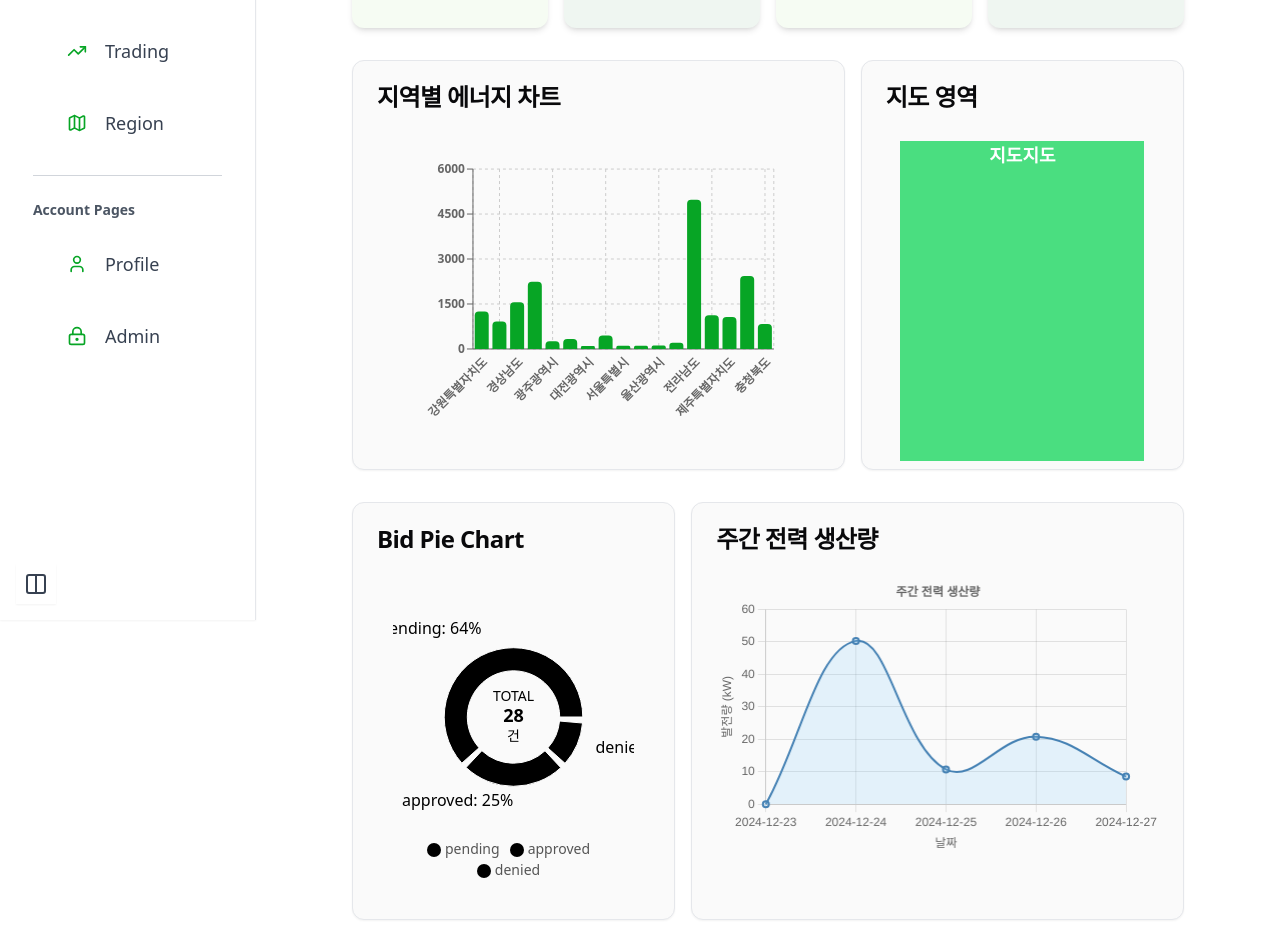
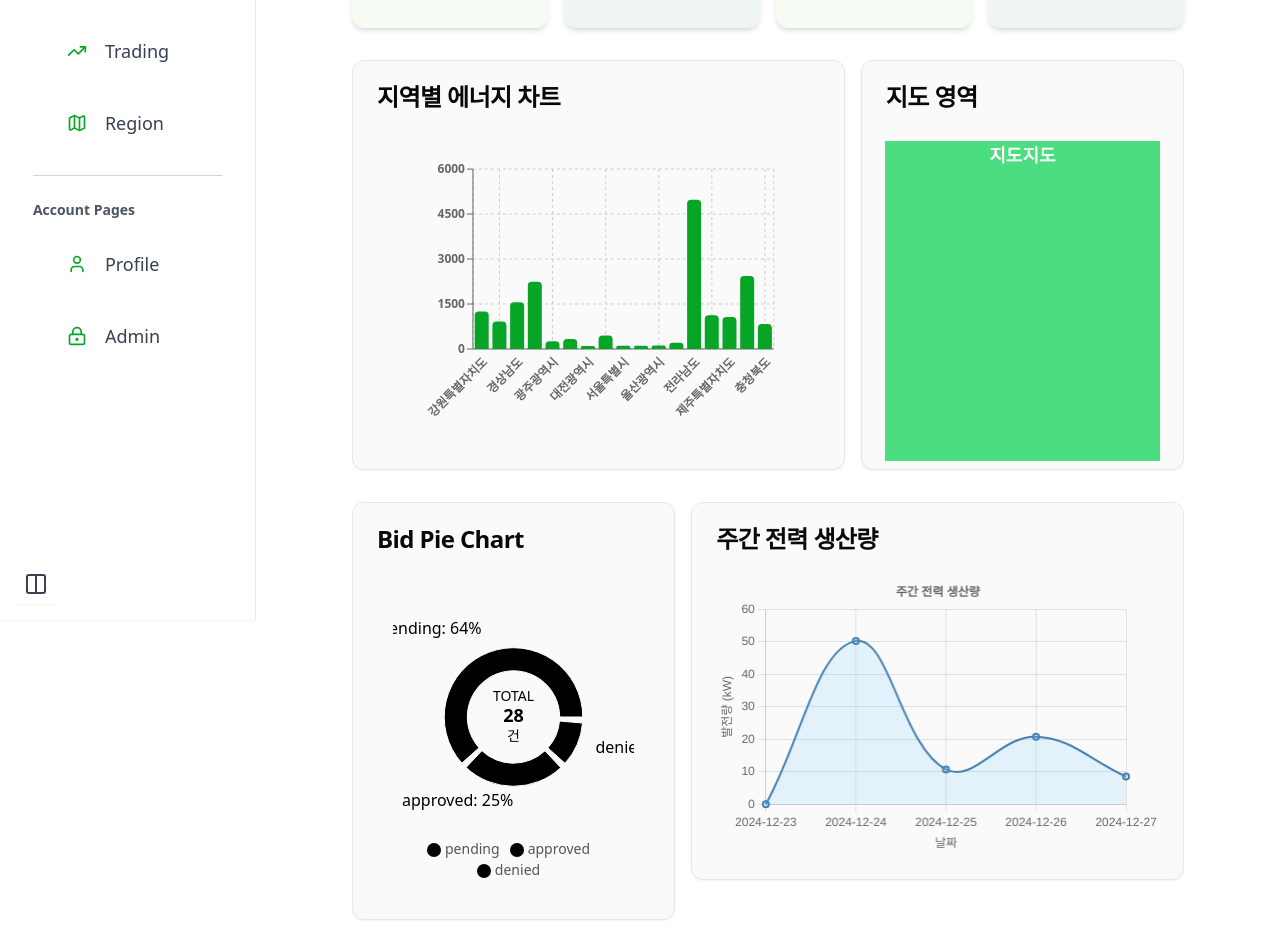
Before and after one commit to turbinecrew/turbin_electrical, a Next.js app: page / in a window 1280 px wide. Shown: the part 180-1132 px from the top of the page. Built offline with nearby package versions, Linux system fonts and the light colour scheme.

Commit message:
⚡️: 메인페이지 차트 2개 카드 컴포넌트 분리 리팩토링

```diff
--- a/src/app/(main)/page.tsx
+++ b/src/app/(main)/page.tsx
@@ -1,3 +1,5 @@
+"use client"
+
 import { MiniCard } from "@/common/components/card"
 import { BidPieChart } from "@/features/realtime/components/chart/bid-pie-chart"
 import WeeklyPowerChart from "@/features/realtime/components/chart/weekly-power-chart"
@@ -47,6 +49,7 @@ export default function Home() {
 
 	return (
 		<div className="mx-[5vw] flex flex-col gap-8 p-8">
+			{/* Mini Cards Section */}
 			<div className="grid grid-cols-4 gap-4">
 				{miniCardDatas.map((item, idx) => (
 					<MiniCard
@@ -62,21 +65,16 @@ export default function Home() {
 			</div>
 
 			<div className="grid grid-cols-5 gap-4">
-				<Card className="col-span-3">
-					<CardHeader>
-						<CardTitle>지역별 에너지 차트</CardTitle>
-					</CardHeader>
-					<CardContent>
-						<RegionalEnergyChart />
-					</CardContent>
-				</Card>
+				<div className="col-span-3">
+					<RegionalEnergyChart />
+				</div>
 
-				<Card className="col-span-2 items-center justify-center">
+				<Card className="col-span-2">
 					<CardHeader>
 						<CardTitle>지도 영역</CardTitle>
 					</CardHeader>
 					<CardContent className="flex items-center justify-center p-2">
-						<div className="h-[40vh] w-[80%] bg-green-400 text-center text-lg font-bold text-white">
+						<div className="h-[40vh] w-[90%] bg-green-400 text-center text-lg font-bold text-white">
 							지도지도
 						</div>
 					</CardContent>
@@ -93,14 +91,9 @@ export default function Home() {
 					</CardContent>
 				</Card>
 
-				<Card className="col-span-3">
-					<CardHeader>
-						<CardTitle>주간 전력 생산량</CardTitle>
-					</CardHeader>
-					<CardContent>
-						<WeeklyPowerChart />
-					</CardContent>
-				</Card>
+				<div className="col-span-3">
+					<WeeklyPowerChart />
+				</div>
 			</div>
 		</div>
 	)
--- a/src/features/realtime/components/chart/weekly-power-chart/index.tsx
+++ b/src/features/realtime/components/chart/weekly-power-chart/index.tsx
@@ -15,6 +15,12 @@ import React from "react"
 import { Line } from "react-chartjs-2"
 
 import type { ProcessedData } from "@/features/realtime/types/weeklyPower"
+import {
+	Card,
+	CardHeader,
+	CardTitle,
+	CardContent,
+} from "@/shadcn/components/card"
 
 import { mockData } from "./mock"
 
@@ -101,12 +107,19 @@ export default function WeeklyPower() {
 	}
 
 	return (
-		<div className="mx-auto mr-[50px] h-[35vh] w-full">
-			<div className="flex h-full items-center justify-center">
-				<div className="h-full w-full">
-					<Line data={chartData} options={options} />
+		<Card className="w-full">
+			<CardHeader>
+				<CardTitle>주간 전력 생산량</CardTitle>
+			</CardHeader>
+			<CardContent>
+				<div className="mx-auto h-[35vh] w-full">
+					<div className="flex h-full items-center justify-center">
+						<div className="h-full w-full">
+							<Line data={chartData} options={options} />
+						</div>
+					</div>
 				</div>
-			</div>
-		</div>
+			</CardContent>
+		</Card>
 	)
 }
--- a/src/features/region/components/RegionalEnergyChart/index.tsx
+++ b/src/features/region/components/RegionalEnergyChart/index.tsx
@@ -12,6 +12,7 @@ import {
 } from "recharts"
 
 import { RegionalModal } from "@/features/auth/components/regional-modal"
+import { Card, CardHeader, CardTitle, CardContent } from "@/shadcn/components/card"
 
 import { data } from "./mocks"
 
@@ -49,6 +50,11 @@ export function RegionalEnergyChart() {
 	}
 
 	return (
+		<Card className="w-full">
+			<CardHeader>
+				<CardTitle>지역별 에너지 차트</CardTitle>
+			</CardHeader>
+			<CardContent>
 				<div className="p-4">
 					<div className="relative h-[35vh]">
 						<ResponsiveContainer width="100%" height="100%">
@@ -86,5 +92,7 @@ export function RegionalEnergyChart() {
 						timeSeriesData={timeSeriesData}
 					/>
 				</div>
+			</CardContent>
+		</Card>
 	)
 }
```
Lines whose indentation alone changed are shown as unchanged.
